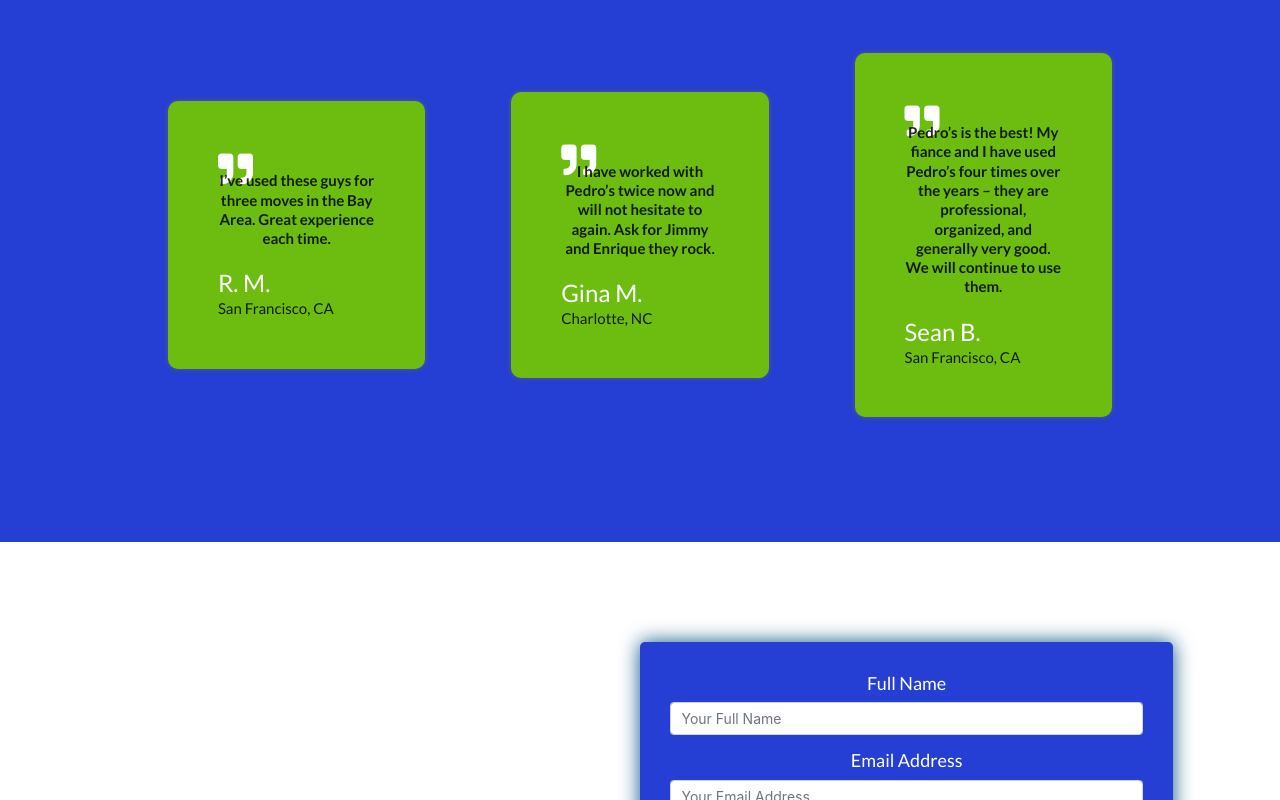
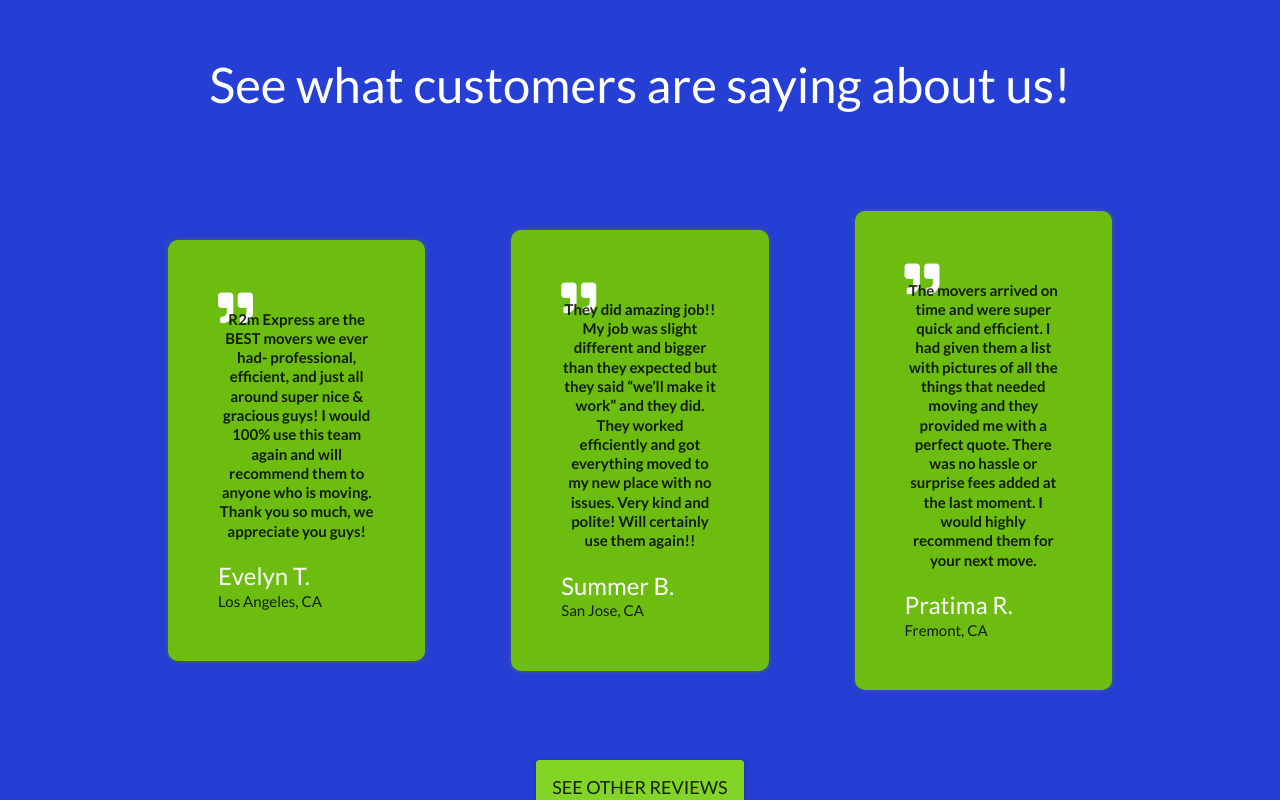
Before and after one commit to jihoshin28/R2M_Express_Site, a React (Create React App) app: page / in a window 1280 px wide. Shown: the part 2660-3460 px from the top of the page. Built offline with nearby package versions, Linux system fonts and the light colour scheme; no server answers; what google-maps-react would draw is missing.

Commit message:
reviews added

```diff
--- a/src/actions/index.js
+++ b/src/actions/index.js
@@ -46,8 +46,8 @@ export const getItems = (store_id) => async dispatch => {
 // need pagination for reviews
 export const getReviews = async dispatch => {
     const response = await express.get('/reviews')
-    console.log(response.data, 'reviews')
-
+    let data = response.data
+    return data
 }
 
 export const postReview = reviewInfo => async dispatch => {
--- a/src/pages/Home.js
+++ b/src/pages/Home.js
@@ -4,7 +4,6 @@ import HomeSection from '../components/HomeSection'
 import HomeQuote from '../components/HomeQuote'
 import ImageCarousel from '../containers/ImageCarousel'
 import { createQuote, geoCode } from '../actions'
-
 
 export class Home extends Component {
 
@@ -21,6 +20,11 @@ export class Home extends Component {
         } else {
             console.log(result)
         }
+    }
+
+    goToReviews = () => {
+        this.props.history.push({pathname: `/reviews`})
+        this.props.history.go()
     }
 
     inputChange = (e) => {
@@ -145,23 +149,25 @@ export class Home extends Component {
                         </div>
                         <div class = "home-quotes-section">
                             <HomeSection>
+                                <h2 style = {{fontSize: "3.5em", color: "white", paddingBottom: '70px'}}>See what customers are saying about us!</h2>
                                 <div class = "home-quotes">
                                     <HomeQuote
-                                        text = "I’ve used these guys for three moves in the Bay Area. Great experience each time."
-                                        author = "R. M."
-                                        city = "San Francisco, CA"
+                                        text = "R2m Express are the BEST movers we ever had- professional, efficient, and just all around super nice & gracious guys! I would 100% use this team again and will recommend them to anyone who is moving. Thank you so much, we appreciate you guys!"
+                                        author = "Evelyn T."
+                                        city = "Los Angeles, CA"
                                     />
                                     <HomeQuote
-                                        text = "I have worked with Pedro’s twice now and will not hesitate to again. Ask for Jimmy and Enrique they rock."
-                                        author = "Gina M."
-                                        city = "Charlotte, NC"
+                                        text = "They did amazing job!! My job was slight different and bigger than they expected but they said “we’ll make it work” and they did. They worked efficiently and got everything moved to my new place with no issues. Very kind and polite! Will certainly use them again!!"
+                                        author = "Summer B."
+                                        city = "San Jose, CA"
                                     />
                                     <HomeQuote
-                                        text = "Pedro’s is the best! My fiance and I have used Pedro’s four times over the years – they are professional, organized, and generally very good. We will continue to use them."
-                                        author = "Sean B."
-                                        city = "San Francisco, CA"
+                                        text = "The movers arrived on time and were super quick and efficient. I had given them a list with pictures of all the things that needed moving and they provided me with a perfect quote. There was no hassle or surprise fees added at the last moment. I would highly recommend them for your next move."
+                                        author = "Pratima R."
+                                        city = "Fremont, CA"
                                     />
                                 </div>
+                                <button onClick = {() => this.goToReviews()} style = {{backgroundColor: 'rgb(130, 212, 37)', padding: '15px', marginTop: '70px', marginBottom:'-50px'}} className = "btn"><h3>See other reviews</h3></button>
                             </HomeSection>
                         </div>
                     <HomeSection>
--- a/src/pages/Junk.js
+++ b/src/pages/Junk.js
@@ -19,16 +19,11 @@ export class Junk extends Component {
                     <div class = "about">
                         <div class = "about-text">
                             <h1>
-                                Everything Packed with care.
+                                Get rid of anything
                             </h1>
                             <p>
-                                When your Upack Haulers Relocation Specialist is planning a move for you,
-                                we take everything into account. We have been relocating individuals and
-                                families for over a decade. We understand the stress a move can put on you,
-                                your significant other/roommate, your kids, and even the family pet. U-pack
-                                haulers is a moving company out of Fremont in the Bay Area that serves Fremont
-                                and every city around Fremont that offers each and every customer individualized
-                                attention and offer our expertise and advice to make sure your move goes smoothly.
+                            Do you have unwanted furniture, appliances, electronics, or other junk piling up in your home or business? Clear the clutter with R2M Express - your trusted junk removal expert offering environmentally sustainable and reliable junk removal services.
+The team arrives at your home, efficiently collects your unwanted items, and even works hard to donate your unwanted goods. Any items that cannot be donated are recycled or responsibly disposed of. Book a free on-site junk removal estimate
                             </p>
                         </div>
 
--- a/src/pages/Labor.js
+++ b/src/pages/Labor.js
@@ -22,10 +22,10 @@ export class Labor extends Component {
                         </div>
                         <div class = "about-text-right">
                             <h1>
-                                Labor Only
+                                Convenient Labor Services
                             </h1>
                             <p>
-                            Did you know that even if you already own a truck, you can still get the help from professionals on the day of your relocation? Yes, you have read it right. To us, it is not important whether you will get a full-service package or opt for our labor movers in Bay Area. Whatever option you choose, our goal will be the same – we will do everything we can in order to help you move all of your possessions in the simplest possible manner. The only thing you will have to do is to contact Got2Move and schedule your move on the date that suits you the most. Our professionals will take care of the rest.
+                            Did you know that even if you already own a truck, you can still get the help from professionals on the day of your relocation? Yes, you have read it right. To us, it is not important whether you will get a full-service package or opt for our labor movers in Bay Area. Whatever option you choose, our goal will be the same – we will do everything we can in order to help you move all of your possessions in the simplest possible manner. The only thing you will have to do is to contact Ready2Move and schedule your move on the date that suits you the most. Our professionals will take care of the rest.
                             </p>
                         </div>
 
--- a/src/pages/Local.js
+++ b/src/pages/Local.js
@@ -20,7 +20,7 @@ export class Local extends Component {
                         <div class = "info-text">
                             <div class = "info-text-left">
                                 <h1>
-                                    Local moving
+                                    Quick and reliable local moving
                                 </h1>
                                 <p>
                                 If you are moving your entire home, apartment, business or just a few items, you can put your trust in Ready2Move. Our company offers full-service, efficient, stress-free and cost-effective relocation.
--- a/src/pages/Long.js
+++ b/src/pages/Long.js
@@ -20,7 +20,7 @@ export class Long extends Component {
                         <div class = "info-text">
                             <div class = "info-text-left">
                                 <h1>
-                                    Long Distance Moving
+                                    Move anywhere you want
                                 </h1>
                                 <p>
                                 We provide a professional long distance moving service, from initial contact through the end of your residential or commercial move in the state of California and across the country.
--- a/src/pages/Reviews.js
+++ b/src/pages/Reviews.js
@@ -1,13 +1,18 @@
 import React, { Component } from 'react'
 import { connect } from 'react-redux'
 import Review from '../components/Review'
-
-
+import { getReviews } from '../actions'
 
 export class Reviews extends Component {
 
     componentDidMount() {
-        console.log(this.props.history)
+        const unlisten = this.props.history.listen(() => {
+            window.scrollTo(0, 0);
+        });
+        return () => {
+            unlisten();
+        }
+
     }
 
     goToAddReview = () => {
```
